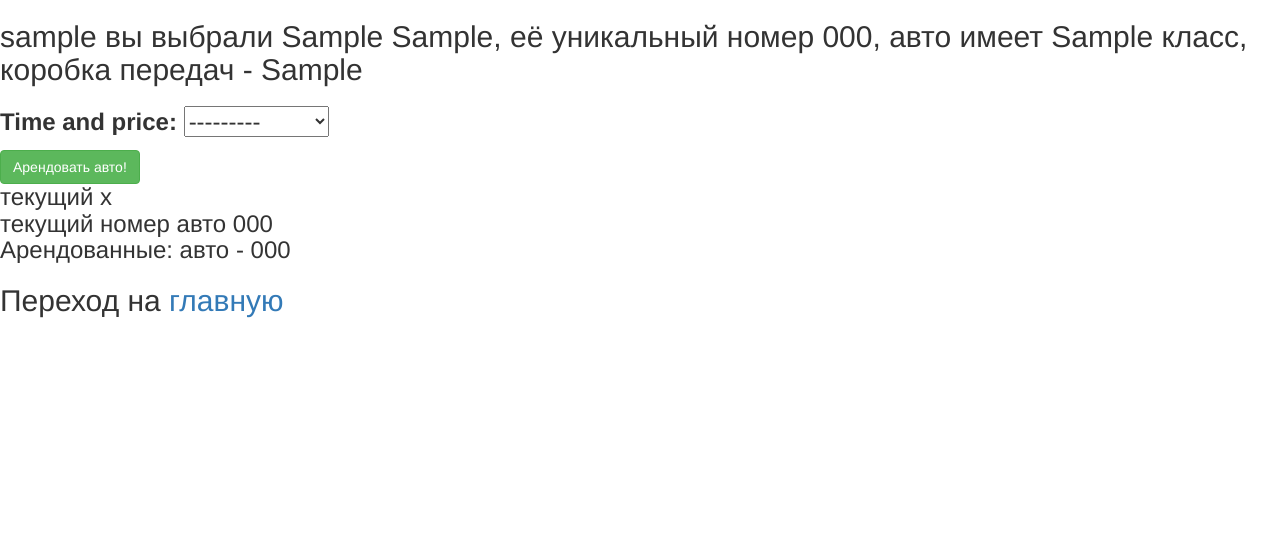
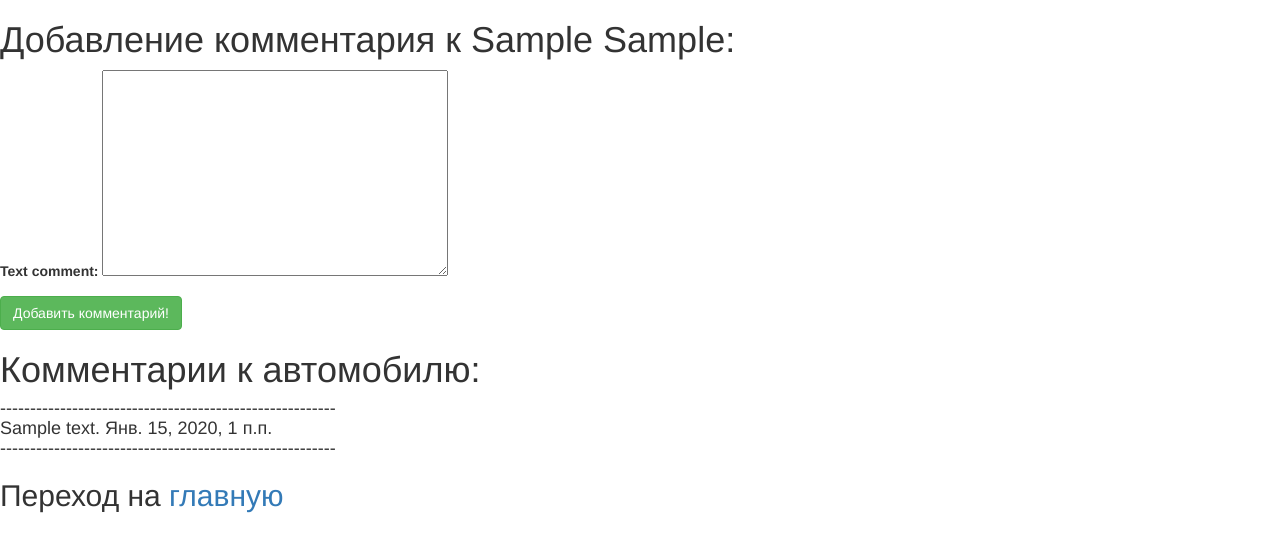
Before and after one commit to Mixuigi/Car-rent, a Django app: page /KursRabota/000/ in a window 1280 px wide. Shown: the top 552 px of the page. Run offline with Django 3.2, Linux system fonts and the light colour scheme; a user stored in the database is signed in; tables that the repository leaves empty hold one stand-in row (values such as "Sample post"); some libraries are stand-ins or nearby versions.

Commit message:
Add comments

```diff
--- a/KursRabota/admin.py
+++ b/KursRabota/admin.py
@@ -17,7 +17,13 @@
 class TimPrAdmin(admin.ModelAdmin):
     list_display = ('time_and_price', )
 
+class CommentAdmin(admin.ModelAdmin):
+    list_display = ('commented_car', 'comment_date_published', 'text_comment')
+    list_filter = ('comment_date_published',)
+
 admin.site.register(Person, UserAdmin)
 admin.site.register(Car, CarAdmin)
 admin.site.register(Time_and_Price, TimPrAdmin)
+admin.site.register(Comment, CommentAdmin)
+
 #admin.site.register(Rent)
--- a/KursRabota/forms.py
+++ b/KursRabota/forms.py
@@ -27,3 +27,9 @@
     class Meta:
         model = Rent
         fields = ['time_and_price']
+
+
+class CommentForm(forms.ModelForm):
+    class Meta:
+        model = Comment
+        fields = ('text_comment',)
--- a/KursRabota/models.py
+++ b/KursRabota/models.py
@@ -18,18 +18,19 @@
 class Car(models.Model):
     car_brand = models.CharField(max_length=30)
     car_model = models.CharField(max_length=30)
-    car_class = models.CharField(max_length=30)
     gear_box = models.CharField(max_length=30)
     number_auto = models.CharField(max_length=30, unique=True)
 
     def __str__(self):
         return self.number_auto
 
+
 class Time_and_Price(models.Model):
     time_and_price = models.CharField(max_length=20)
 
     def __str__(self):
         return self.time_and_price
+
 
 class Rent(models.Model):
     passport = models.CharField(max_length=20, blank=True, unique=True)
@@ -39,3 +40,13 @@
     time_and_price = models.ForeignKey(Time_and_Price, on_delete=models.CASCADE)
     start_time = models.DateTimeField(auto_now_add=True)
     stop_time = models.DateTimeField()
+
+
+class Comment(models.Model):
+    user = models.ForeignKey(Person, null=True, blank=True, on_delete=models.CASCADE)
+    commented_car = models.ForeignKey(Car, on_delete=models.CASCADE, null=True, blank=True)
+    text_comment = models.TextField(max_length=1000)
+    comment_date_published = models.DateTimeField(auto_now_add=True)
+
+    class Meta:
+        ordering = ('comment_date_published',)
--- a/KursRabota/templates/Kabinet.html
+++ b/KursRabota/templates/Kabinet.html
@@ -2,10 +2,23 @@
 {% block title %} Личный кабинет {% endblock title %}
 
 {% block content %}
+    {% if is_person_has_rent %}
+        <h1>
+
+            Добавление комментария к {{ car.car_brand }} {{ car.car_model }}:
+        </h1>
+
+        <form method="post">
+            {% csrf_token %}
+            {{ add_comments.as_p }}
+            <button class="btn btn-success" type="submit">Добавить комментарий!</button>
+        </form>
+
+    {% else %}
 
         <h2>
-        {{ request.user }} вы выбрали {{ car.car_brand }} {{ car.car_model }}, её уникальный номер {{ car.number_auto }}, авто
-        имеет {{ car.car_class }} класс,
+            {{ request.user }} вы выбрали {{ car.car_brand }} {{ car.car_model }}, её уникальный
+            номер {{ car.number_auto }},
             коробка передач - {{ car.gear_box }}
         </h2>
 
@@ -15,16 +28,30 @@
             {{ form_rent.as_p }}
             <button class="btn btn-success" type="submit">Арендовать авто!</button>
         </form>
-            текущий {{ passport}}<br>
+        текущий {{ passport }}<br>
         текущий номер авто {{ car }}<br>
-
+        Комментарии: {{ comment }}
         Арендованные:
 
         {% for rent in rents %}
             авто - {{ rent.car_number }}<br>
         {% endfor %}
 
+    {% endif %}
+</h3>
 
-    </h3>
+
+
+    <h1> Комментарии к автомобилю:<br></h1>
+    <h4>
+        -------------------------------------------------------- <br>
+        {% for comment in comments %}
+            {{ comment.text_comment }} {{ comment.comment_date_published }} <br>
+            -------------------------------------------------------- <br>
+        {% endfor %}
+
+    </h4>
+
+
     <h2>Переход на <a href="/">главную</a></h2>
 {% endblock content %}
--- a/KursRabota/urls.py
+++ b/KursRabota/urls.py
@@ -9,6 +9,7 @@
     url('registr/', register, name='registr'),
     url('^logout/$', views.Logout, name='logout'),
     path('', views.Home, name='Home_Page'),
+    #path('KursRabota/<car_for_comment>/', views.add_comment_for_car, name='get_car_for_comment'),
     path('KursRabota/<car>/', views.UserCabinet, name='rent_car_number'),
 
 ]
--- a/KursRabota/views.py
+++ b/KursRabota/views.py
@@ -3,7 +3,6 @@
 from django.shortcuts import render, HttpResponse, redirect, HttpResponseRedirect, get_object_or_404
 from django.contrib.auth import authenticate, login, logout
 from .forms import *
-import collections
 from .models import *
 from django.contrib.auth.decorators import login_required
 from datetime import timedelta, datetime
@@ -79,17 +78,30 @@
 def UserCabinet(request, car):
     user = Person.objects.get(user=request.user)
     car = get_object_or_404(Car, number_auto=car)
+    rent = Rent.objects.filter(passport=user.passport).first()
+    comment = Comment.objects.filter(commented_car=car)
+
+    if rent:
+        is_person_has_rent = True
+        #car_in_rent = Car.objects.get(number_auto=rent.car_number)
+    else:
+        is_person_has_rent = False
+        #car_in_rent = False
+
     if request.method == "POST":
         try:
             create_rent(car, user, request.POST)
+            add_comment_for_car(user, car, request.POST)
         except IntegrityError:
             return HttpResponseRedirect('/')
     data = {
+        'is_person_has_rent': is_person_has_rent,
         'car': car,
         'form_rent': RentForm(),
         'passport': user.passport,
+        'comments': comment,
+        'add_comments': CommentForm,
         'rents': Rent.objects.all(),  # удалить потом
-        #'timeandprice': time_and_price,
     }
     return render(request, 'Kabinet.html', data)
 
@@ -119,3 +131,12 @@
         return not_rented_cars
     except:
         return []
+
+def add_comment_for_car(user, car, data):
+    add_comment = CommentForm(data)
+    if not add_comment.is_valid():
+        return HttpResponse('ошибка валидации')
+    add_comment = add_comment.save(commit=False)
+    add_comment.commented_car = car  # присваивание комменту slug поста
+    add_comment.user = user  # присваивание комменту юзера
+    add_comment.save()
```
Also changed, not shown: KursRabota/templates/add_comments.html (added, +9 -0 lines), KursRabota/templates/home.html (+7 -13 lines). Lines whose indentation alone changed are shown as unchanged.
